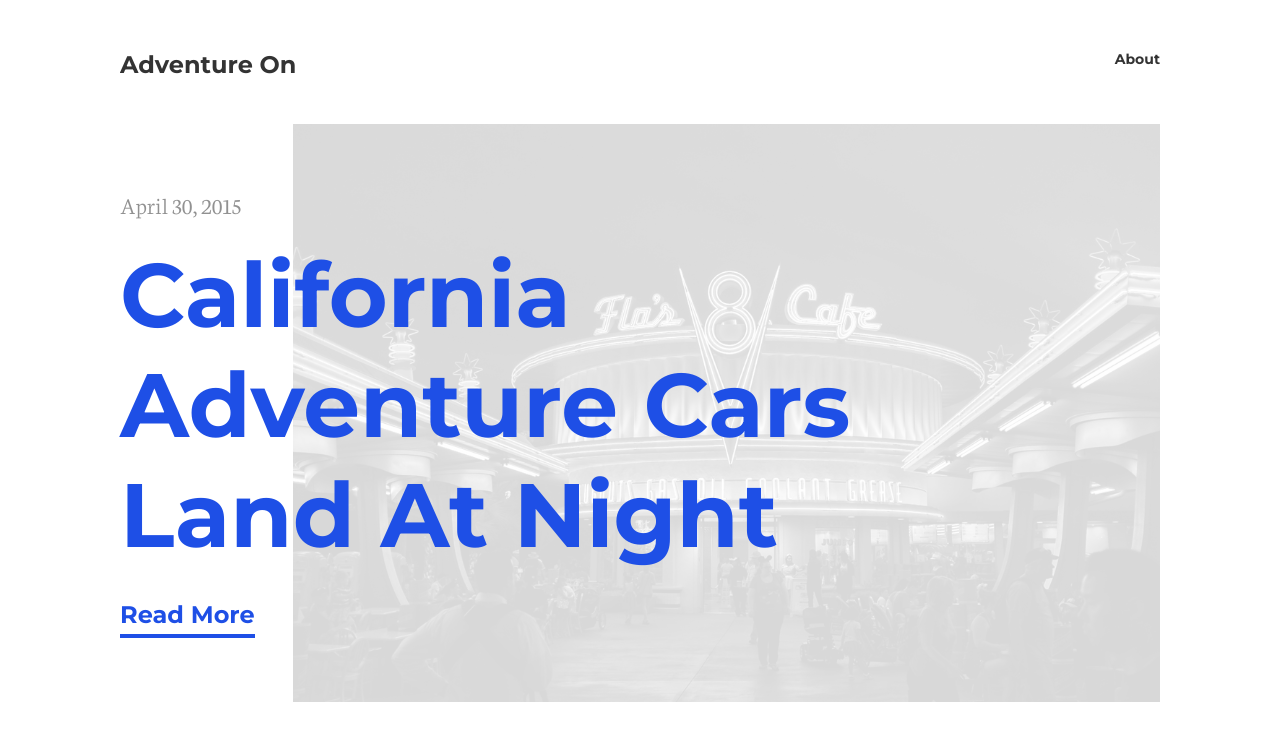
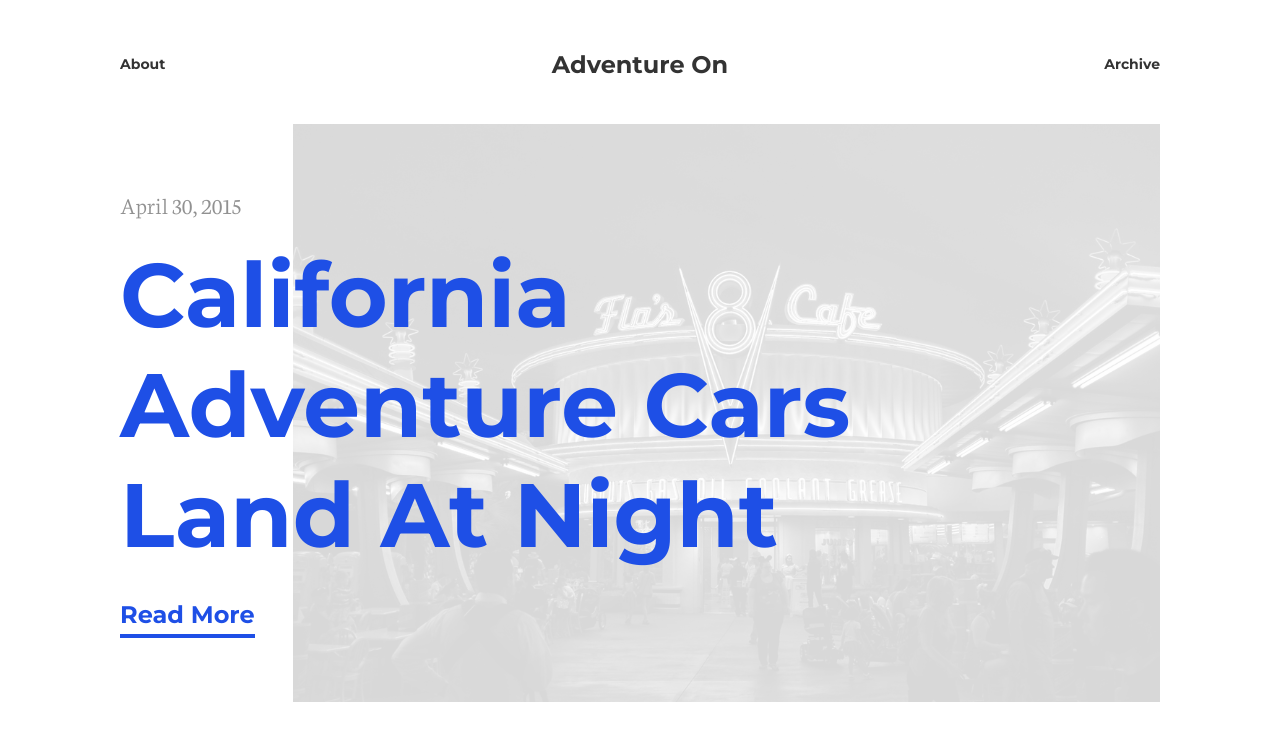
Before and after one commit to thektan/Adventure-On, a Jekyll site: the page built from index.html, in a window 1280 px wide. Shown: the top 752 px of the page. Built offline with Jekyll 4.4.1, drawn with Linux system fonts in a browser that asks for light colours; nearby versions of some CDN libraries; the list of posts is cut into pages by our own code; grey boxes are pictures that could not be loaded.

Commit message:
Changed top navigation bar

```diff
--- a/_includes/header.html
+++ b/_includes/header.html
@@ -1,4 +1,5 @@
 <div class="header-container">
-  <h1 id="website-title"><a class="lighten transition" href="{{ site.baseurl }}/">Adventure On</a></h1>
-  <h2 id="navigation-button"><a class="lighten transition" href="{{ "/about" | prepend: site.baseurl }}">About</a></h2>
+  <div class="navigation-button left"><a class="lighten transition" href="{{ "/about" | prepend: site.baseurl }}">About</a></div>
+  <div id="website-title"><a class="lighten transition" href="{{ site.baseurl }}/">Adventure On</a></div>
+  <div class="navigation-button"><a class="lighten transition" href="/">Archive</a></div>
 </div>
--- a/css/main.css
+++ b/css/main.css
@@ -191,15 +191,31 @@
 }
 
 #website-title {
+    display: inline-block;
     float: left;
+    text-align: center;
     font-size: 24px;
-    padding: 0 0px;
+    padding: 0;
+    width: 70%;
+    font-weight: 700;
+    color: #333333;
 }
 
-#navigation-button {
-    float: right;
+.navigation-button {
+    display: inline-block;
+    float: left;
+    text-align: right;
     font-size: 14px;
-    padding: 0 0px;
+    line-height: 29px;
+    margin: 0;
+    padding: 0;
+    width: 15%;
+    font-weight: 700;
+    color: #333333;
+}
+
+.navigation-button.left {
+    text-align: left;
 }
 
 .post-header-container h1 {
@@ -344,8 +360,7 @@
         padding: 0;
     }
 
-    #website-title      { padding: 0 10%; }
-    #navigation-button  { padding: 0 10%; }
+    .navigation-button  { padding: 0 2.5%; width: 10%; }
 
 
     .post-header-title-container {
```
